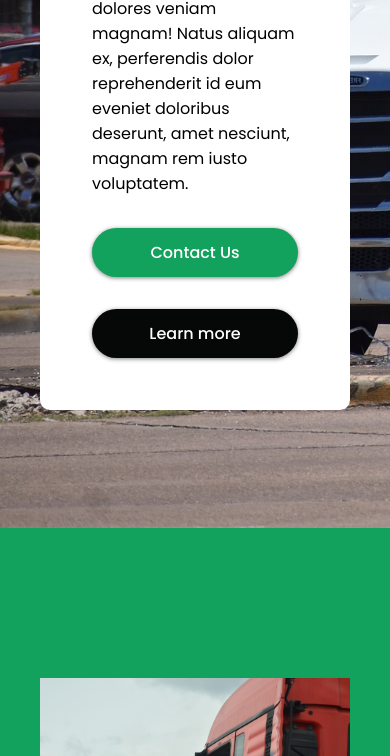
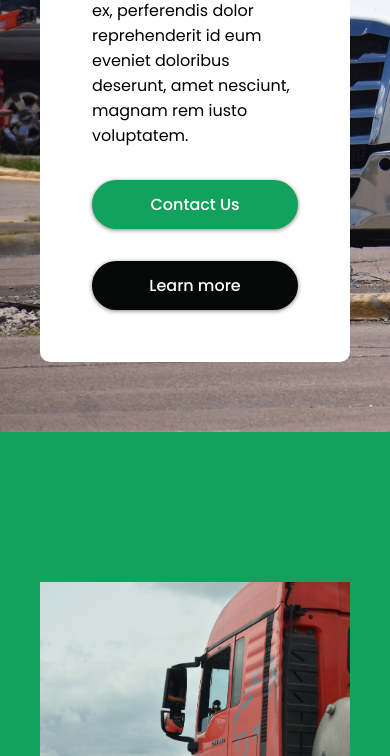
Before and after one commit to juanalbertomontoya/car-hauling, a plain HTML site: page index.html in a window 390 px wide. Shown: the part 485-1241 px from the top of the page. Drawn offline with Linux system fonts and the light colour scheme.

Commit message:
fixed #home size

```diff
--- a/style.css
+++ b/style.css
@@ -387,7 +387,8 @@ footer p {
   }
 
   #home {
-    height: 120vh;
+    height: auto;
+    padding: 70px 0;
   }
 
   #home .window {
```
